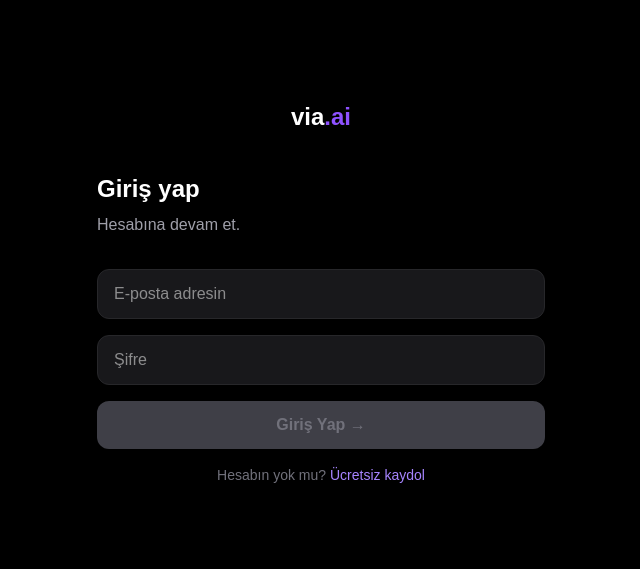
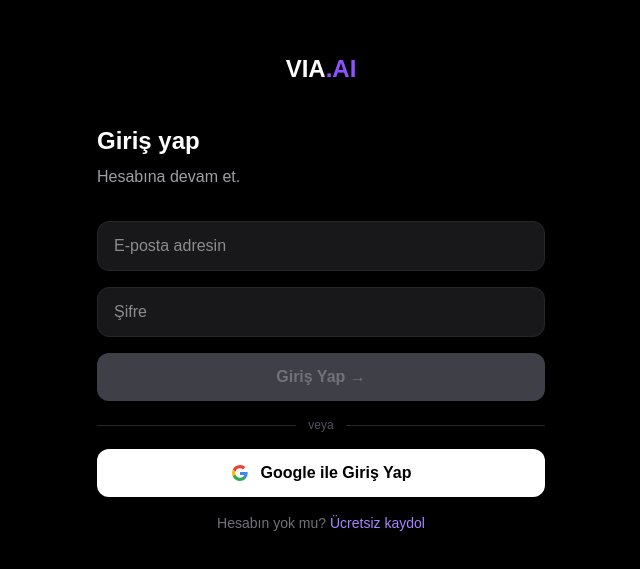
Before and after one commit to masimdnzl13-collab/via-frontend, a Next.js app: page /giris in a window 1280 px wide. Shown: the part 107-676 px from the top of the page, without its empty margins (319-959 px from the left). Built offline with nearby package versions, Linux system fonts and the light colour scheme.

Commit message:
giris sayfasi kullanici turune gore yonlendiriyor

```diff
--- /dev/null
+++ b/app/auth/callback/route.ts
@@ -0,0 +1,32 @@
+import { NextRequest, NextResponse } from 'next/server';
+import { createClient } from '@supabase/supabase-js';
+
+export async function GET(req: NextRequest) {
+  const { searchParams } = new URL(req.url);
+  const code = searchParams.get('code');
+
+  if (code) {
+    const supabase = createClient(
+      process.env.NEXT_PUBLIC_SUPABASE_URL!,
+      process.env.NEXT_PUBLIC_SUPABASE_ANON_KEY!
+    );
+
+    await supabase.auth.exchangeCodeForSession(code);
+
+    const { data: { user } } = await supabase.auth.getUser();
+    if (user) {
+      const { data: profil } = await supabase
+        .from('profiles')
+        .select('kullanici_turu')
+        .eq('id', user.id)
+        .single();
+
+      if (profil?.kullanici_turu === 'sahis') {
+        return NextResponse.redirect(new URL('/sahis-dashboard', req.url));
+      }
+      return NextResponse.redirect(new URL('/dashboard', req.url));
+    }
+  }
+
+  return NextResponse.redirect(new URL('/giris', req.url));
+}
--- a/app/giris/page.tsx
+++ b/app/giris/page.tsx
@@ -4,13 +4,11 @@
 
 export default function Giris() {
   const [yukleniyor, setYukleniyor] = useState(false);
-  const [form, setForm] = useState({
-    email: '',
-    sifre: '',
-  });
+  const [form, setForm] = useState({ email: '', sifre: '' });
 
   async function girisYap() {
     setYukleniyor(true);
+
     const { error } = await supabase.auth.signInWithPassword({
       email: form.email,
       password: form.sifre,
@@ -22,16 +20,38 @@
       return;
     }
 
-    window.location.href = '/dashboard';
+    // Kullanıcı türüne göre yönlendir
+    const { data: { user } } = await supabase.auth.getUser();
+    if (user) {
+      const { data: profil } = await supabase
+        .from('profiles')
+        .select('kullanici_turu')
+        .eq('id', user.id)
+        .single();
+
+      if (profil?.kullanici_turu === 'sahis') {
+        window.location.href = '/sahis-dashboard';
+      } else {
+        window.location.href = '/dashboard';
+      }
+    }
+
     setYukleniyor(false);
+  }
+
+  async function googleIleGiris() {
+    const { data, error } = await supabase.auth.signInWithOAuth({
+      provider: 'google',
+      options: { redirectTo: `${window.location.origin}/auth/callback` },
+    });
+    if (error) alert('Hata: ' + error.message);
   }
 
   return (
     <main className="min-h-screen bg-black text-white flex flex-col items-center justify-center px-4">
-
-      <div className="text-2xl font-bold mb-10">
-        via<span className="text-violet-500">.ai</span>
-      </div>
+      <a href="/" className="text-2xl font-bold mb-10">
+        VIA<span className="text-violet-500">.AI</span>
+      </a>
 
       <div className="w-full max-w-md">
         <h2 className="text-2xl font-bold mb-2">Giriş yap</h2>
@@ -42,14 +62,15 @@
             type="email"
             placeholder="E-posta adresin"
             value={form.email}
-            onChange={e => setForm({...form, email: e.target.value})}
+            onChange={e => setForm({ ...form, email: e.target.value })}
             className="w-full bg-zinc-900 border border-zinc-800 rounded-xl px-4 py-3 focus:outline-none focus:border-violet-500 transition"
           />
           <input
             type="password"
             placeholder="Şifre"
             value={form.sifre}
-            onChange={e => setForm({...form, sifre: e.target.value})}
+            onChange={e => setForm({ ...form, sifre: e.target.value })}
+            onKeyDown={e => e.key === 'Enter' && girisYap()}
             className="w-full bg-zinc-900 border border-zinc-800 rounded-xl px-4 py-3 focus:outline-none focus:border-violet-500 transition"
           />
           <button
@@ -58,6 +79,25 @@
             className="w-full bg-violet-600 hover:bg-violet-700 disabled:bg-zinc-700 disabled:text-zinc-500 py-3 rounded-xl font-semibold transition"
           >
             {yukleniyor ? '⏳ Giriş yapılıyor...' : 'Giriş Yap →'}
+          </button>
+
+          <div className="flex items-center gap-3">
+            <div className="flex-1 h-px bg-zinc-800" />
+            <span className="text-zinc-600 text-xs">veya</span>
+            <div className="flex-1 h-px bg-zinc-800" />
+          </div>
+
+          <button
+            onClick={googleIleGiris}
+            className="w-full bg-white text-black py-3 rounded-xl font-semibold transition hover:bg-zinc-100 flex items-center justify-center gap-3"
+          >
+            <svg width="18" height="18" viewBox="0 0 18 18">
+              <path fill="#4285F4" d="M16.51 8H8.98v3h4.3c-.18 1-.74 1.48-1.6 2.04v2.01h2.6a7.8 7.8 0 0 0 2.38-5.88c0-.57-.05-.66-.15-1.18z"/>
+              <path fill="#34A853" d="M8.98 17c2.16 0 3.97-.72 5.3-1.94l-2.6-2a4.8 4.8 0 0 1-7.18-2.54H1.83v2.07A8 8 0 0 0 8.98 17z"/>
+              <path fill="#FBBC05" d="M4.5 10.52a4.8 4.8 0 0 1 0-3.04V5.41H1.83a8 8 0 0 0 0 7.18l2.67-2.07z"/>
+              <path fill="#EA4335" d="M8.98 4.18c1.17 0 2.23.4 3.06 1.2l2.3-2.3A8 8 0 0 0 1.83 5.4L4.5 7.49a4.77 4.77 0 0 1 4.48-3.3z"/>
+            </svg>
+            Google ile Giriş Yap
           </button>
 
           <p className="text-center text-zinc-500 text-sm">
```
Also changed, not shown: app/api/gelir-hesaplayici/route.ts (added), app/api/influencer-yol-haritasi/route.ts (added), app/api/isbirligi-teklif/route.ts (added), app/api/nis-bulucu/route.ts (added), app/api/viral-kanca/route.ts (added), app/sahis-dashboard/page.tsx (added).
